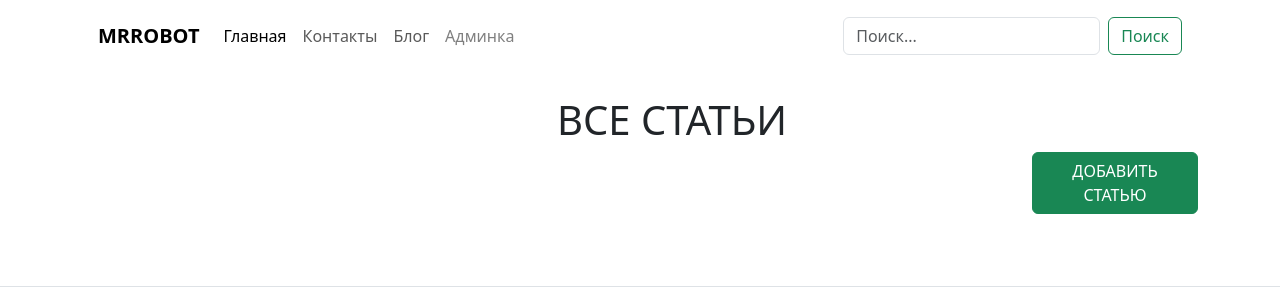
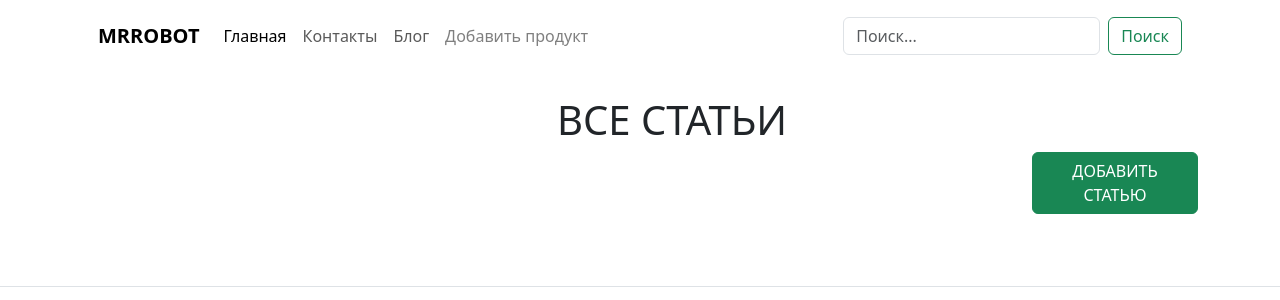
Before and after one commit to Kaverz1n/web-shop, a Django app: page /blog/ in a window 1280 px wide. Shown: the top 300 px of the page. Run offline with Django 4.2, Linux system fonts and the light colour scheme; data that the repository does not hold is empty.

Commit message:
admin panel changed to product_create

```diff
--- a/catalog/templates/catalog/includes/inc_menu.html
+++ b/catalog/templates/catalog/includes/inc_menu.html
@@ -22,7 +22,7 @@
                         </li>
 
                         <li class="nav-item">
-                            <a class="nav-link text-black-50" href="{% url 'catalog:admin_panel' %}">Админка</a>
+                            <a class="nav-link text-black-50" href="{% url 'catalog:product_create' %}">Добавить продукт</a>
                         </li>
 
                     </ul>
```
